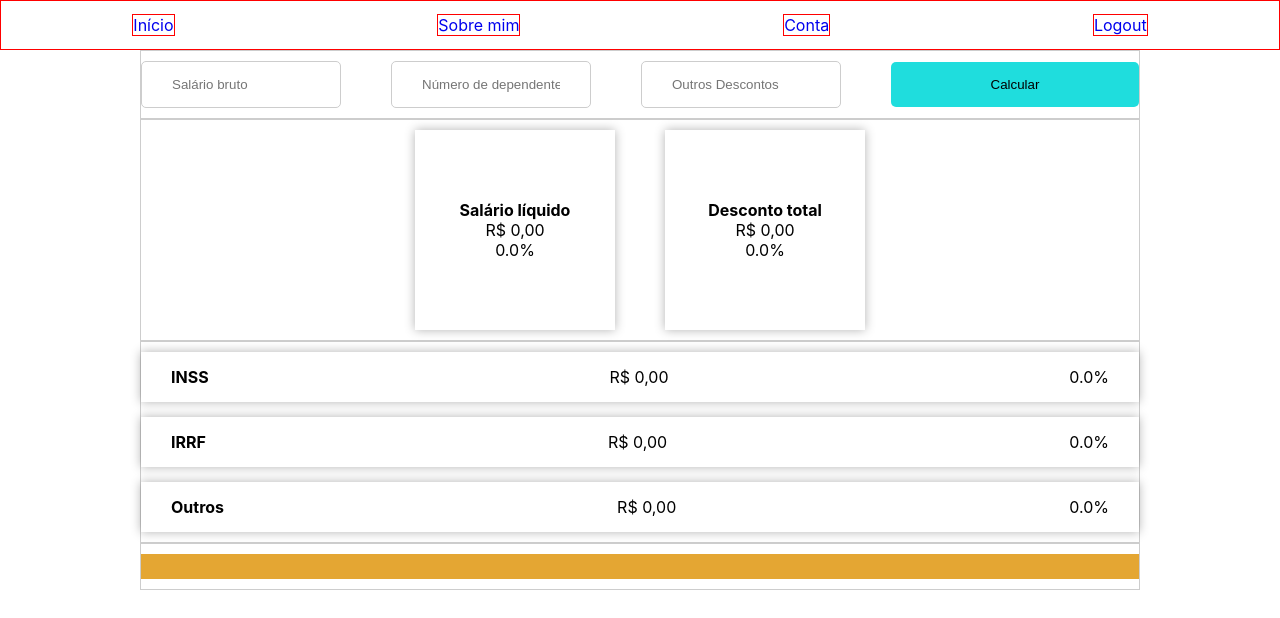
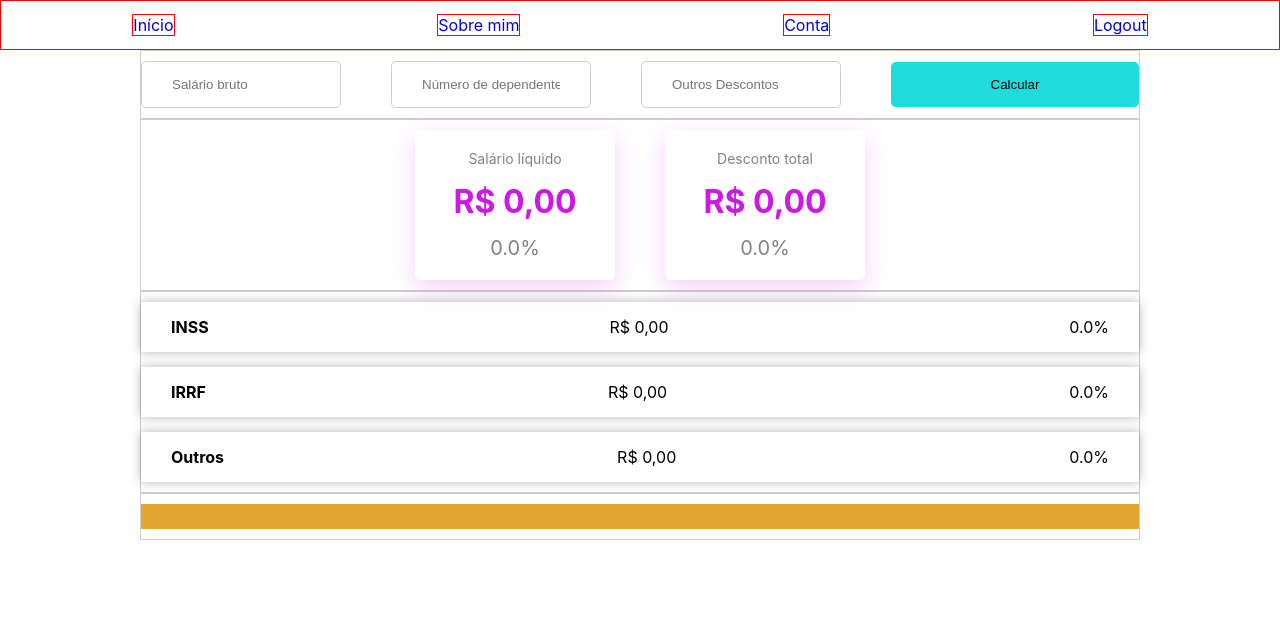
Before and after one commit to railsonrodrigues/react-salary, a React (Create React App) app: page /home in a window 1280 px wide. Shown: the top 618 px of the page. Built offline with nearby package versions, Linux system fonts and the light colour scheme.

Commit message:
add styled components to card

```diff
--- a/src/components/Card/Card.jsx
+++ b/src/components/Card/Card.jsx
@@ -1,12 +1,42 @@
 import React from 'react';
-import './styles.css';
+import styled from 'styled-components';
+
+const CardWrapper = styled.div`
+  display: flex;
+  flex-direction: column;
+  align-items: center;
+  justify-content: center;
+  gap: 15px 0;
+  width: 200px;
+  height: 150px;
+  border-radius: 5px;
+  box-shadow: rgba(206, 25, 230, 0.2) 0px 8px 24px;
+`;
+
+const Title = styled.h3`
+  font-size: 14px;
+  font-weight: 400;
+  color: #818181;
+`;
+
+const Amount = styled.span`
+  font-size: 32px;
+  font-weight: 700;
+  color: #ce19e6;
+`;
+
+const Percentage = styled.span`
+  font-size: 20px;
+  font-weight: 400;
+  color: #818181;
+`;
 
 export default function Card ({ title, value, percentage }) {
   return (
-    <div className="card">
-      <strong>{ title }</strong>
-      <span>{ value }</span>
-      <span>{ percentage }</span>
-    </div>
+    <CardWrapper>
+      <Title>{ title }</Title>
+      <Amount>{ value }</Amount>
+      <Percentage>{ percentage }</Percentage>
+    </CardWrapper>
   )
 }
--- a/src/components/Card/styles.css
+++ /dev/null
@@ -1,9 +0,0 @@
-.card {
-  display: flex;
-  flex-direction: column;
-  justify-content: center;
-  align-items: center;
-  height: 200px;
-  width: 200px;
-  box-shadow: 0 0 10px 0 rgba(0,0,0,0.3);
-}
```
